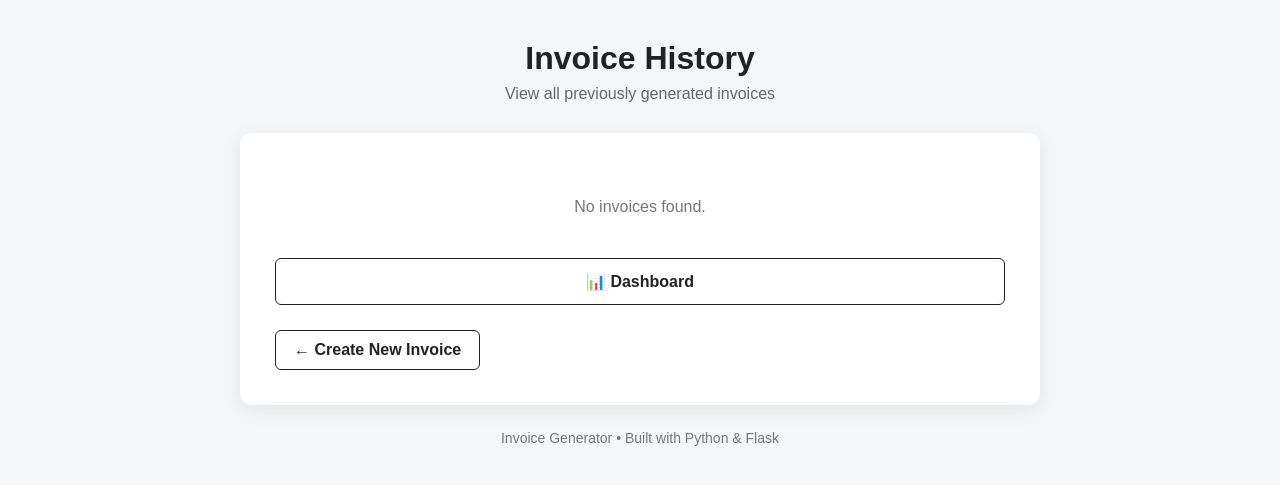
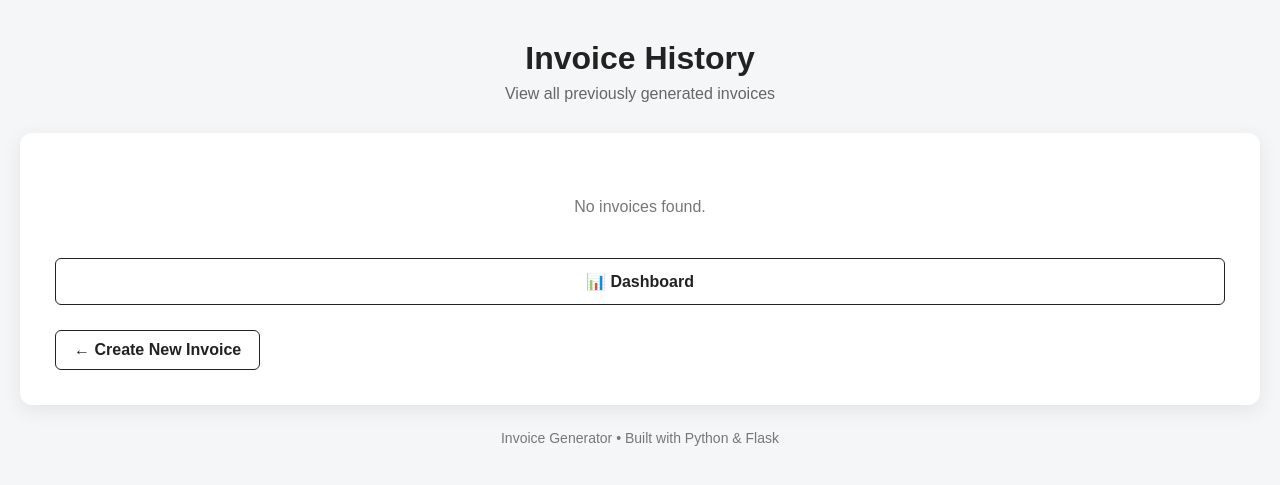
Before and after one commit to Arsalan-Dev-Cloud/Invoice-Generator, a Flask app: page /history in a window 1280 px wide. Shown: the top 485 px of the page. Run offline with Flask 3, Linux system fonts and the light colour scheme; the visitor is signed in with stand-in values (Sample User, id 1); data that the repository does not hold is empty.

Commit message:
history.html is updated

```diff
--- a/templates/history.html
+++ b/templates/history.html
@@ -19,7 +19,7 @@
 
 <body>
 
-    <div class="container">
+    <div class="container history-container">
 
         <div class="header">
 
@@ -148,7 +148,7 @@
                 📊 Dashboard
             </a>
 
-            <a href="/" class="back-btn">
+            <a href="/create-invoice" class="back-btn">
                 ← Create New Invoice
             </a>
 
```
